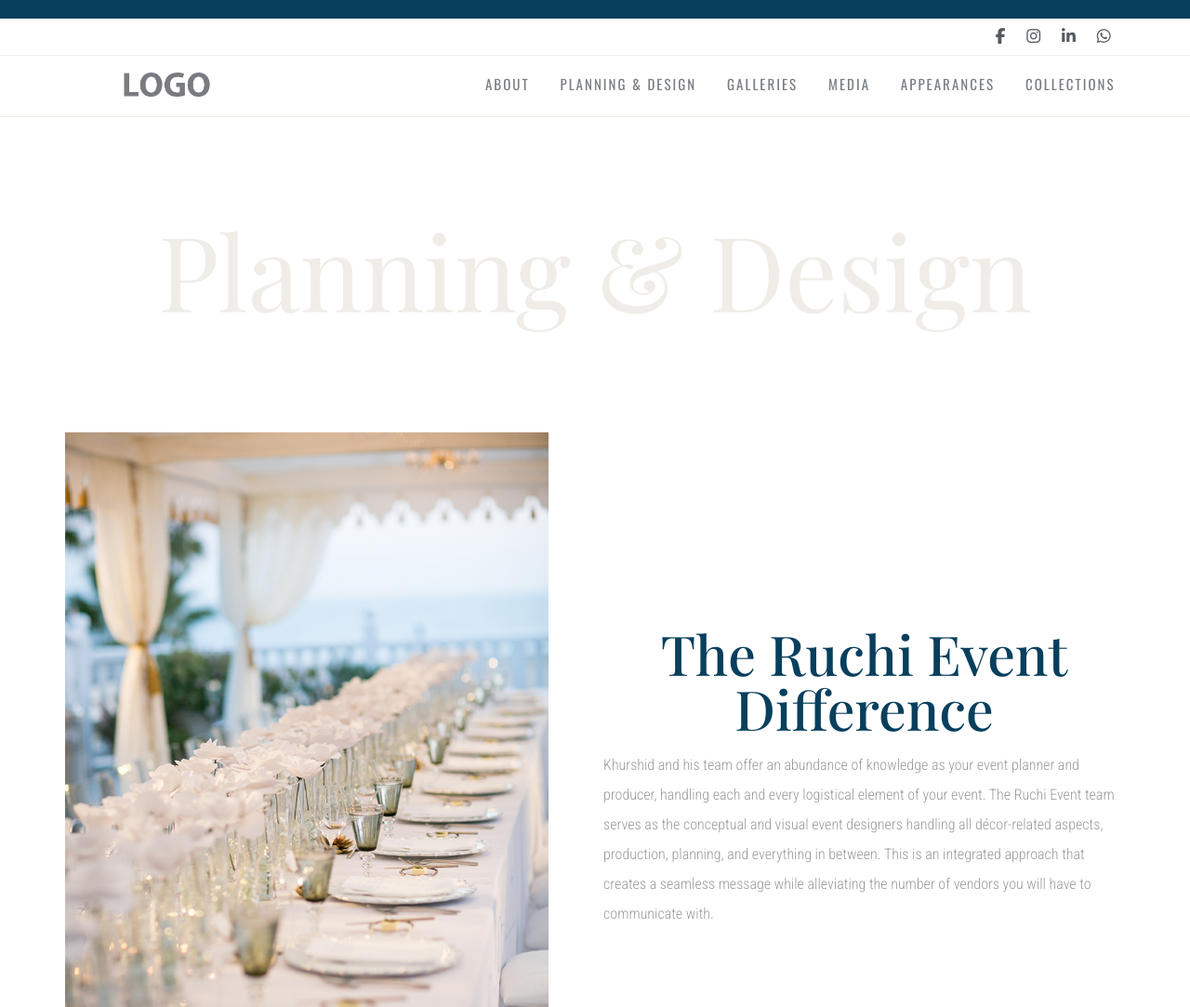
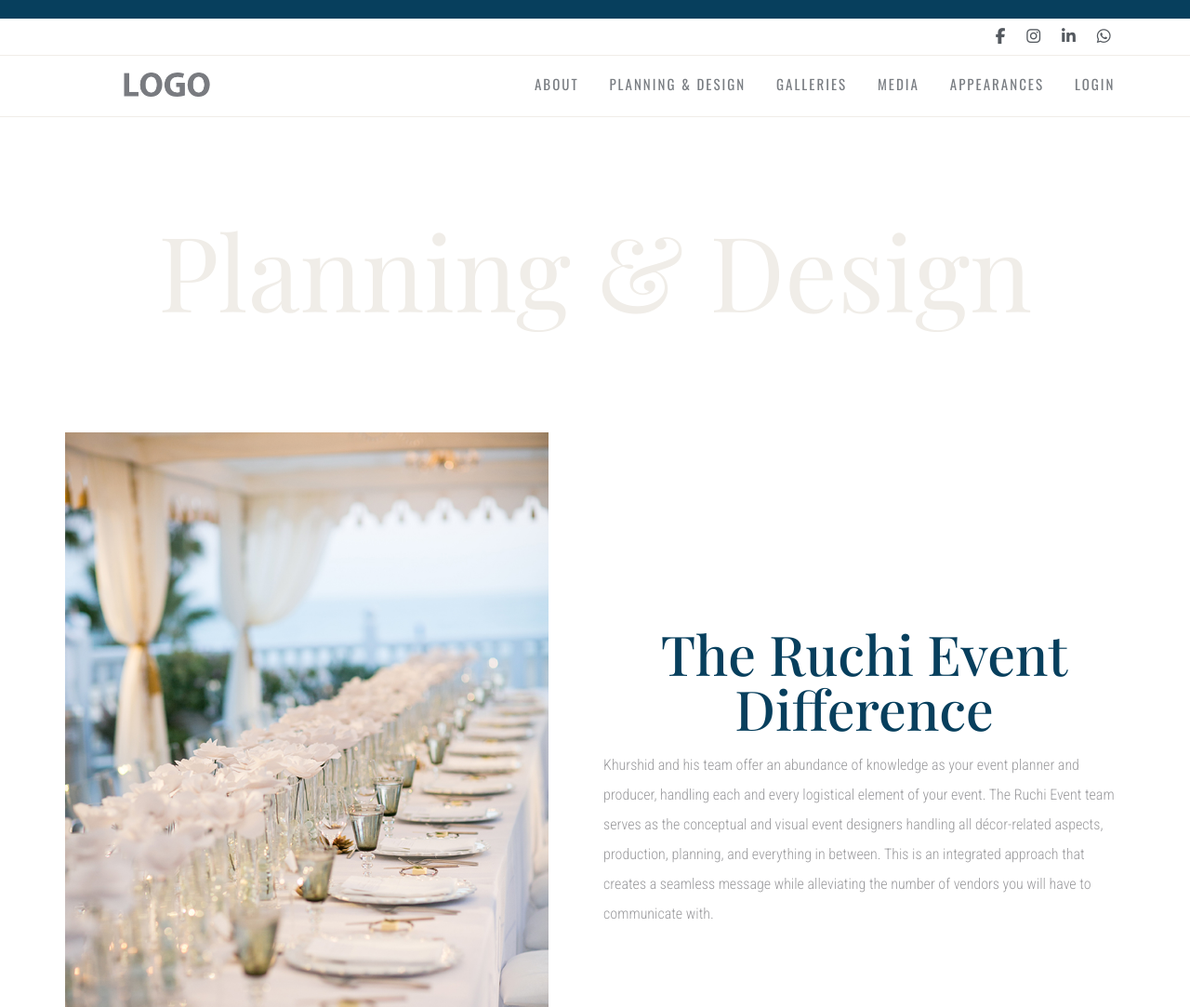
Before and after one commit to anonys6/Ruchi-Event.io, a plain HTML site: page planning.html in a window 1280 px wide. Shown: the top 1083 px of the page at 93% size. Drawn offline with nearby package versions, Linux system fonts and the light colour scheme.

Commit message:
Update planning.html
updating planning html file

```diff
--- a/planning.html
+++ b/planning.html
@@ -18,9 +18,9 @@
 
 <body>
 
-    <!----------------------------------------------------------------------------------------------->
-    <!--------------------------------------- TOP STATIC NAV  --------------------------------------->
-    <!----------------------------------------------------------------------------------------------->
+    <!-------------------------------------------------------------------------------------------------------------->
+    <!----------------------------------------------- TOP STATIC NAV ----------------------------------------------->
+    <!-------------------------------------------------------------------------------------------------------------->
 
     <div class="gap gap-20"></div>
 
@@ -40,9 +40,9 @@
     </section>
 
 
-    <!----------------------------------------------------------------------------------------------->
-    <!--------------------------------------- HEADER  ----------------------------------------------->
-    <!----------------------------------------------------------------------------------------------->
+    <!-------------------------------------------------------------------------------------------------------------->
+    <!--------------------------------------------------- HEADER --------------------------------------------------->
+    <!-------------------------------------------------------------------------------------------------------------->
 
     <header id="home">
 
@@ -54,11 +54,11 @@
 
                         <ul class="main-nav">
                             <li><a href="about.html">About</a></li>
-                            <li><a href="planning.html">Planning & Design</a></li>
+                            <li><a href="planning.html" class="nav-perma-border">Planning & Design</a></li>
                             <li><a href="#">Galleries</a></li>
                             <li><a href="#">Media</a></li>
                             <li><a href="#">Appearances</a></li>
-                            <li><a href="#">Collections</a></li>
+                            <li><a href="login.html">Login</a></li>
                         </ul>
                     </div>
                 </div>
@@ -76,6 +76,12 @@
         </div>
 
     </header>
+
+
+
+    <!-------------------------------------------------------------------------------------------------------------->
+    <!-------------------------------------------- PLANNING DIFFERENCE -------------------------------------------->
+    <!-------------------------------------------------------------------------------------------------------------->
 
     <section class="section section-planning-difference">
         <div class="container container-planning-difference">
@@ -112,6 +118,9 @@
 
 
 
+    <!-------------------------------------------------------------------------------------------------------------->
+    <!---------------------------------------------- LOOKING TO PLAN ---------------------------------------------->
+    <!-------------------------------------------------------------------------------------------------------------->
 
     <section class="section section-looking">
         <div class="container container-looking">
@@ -149,6 +158,9 @@
 
 
 
+    <!-------------------------------------------------------------------------------------------------------------->
+    <!----------------------------------------------- WHAT WE FOCUS ----------------------------------------------->
+    <!-------------------------------------------------------------------------------------------------------------->
 
     <section class="section section-focus">
         <div class="container container-focus">
@@ -189,6 +201,9 @@
 
 
 
+    <!-------------------------------------------------------------------------------------------------------------->
+    <!------------------------------------------------- OUR MOTTO ------------------------------------------------->
+    <!-------------------------------------------------------------------------------------------------------------->
 
     <section class="section section-motto">
         <div class="row row-1140">
@@ -205,7 +220,9 @@
 
 
 
-
+    <!-------------------------------------------------------------------------------------------------------------->
+    <!------------------------------------------------ HOW WE WORK ------------------------------------------------>
+    <!-------------------------------------------------------------------------------------------------------------->
 
     <section class="section section-wework">
         <div class="container container-wework">
@@ -248,8 +265,9 @@
 
 
 
-
-
+    <!-------------------------------------------------------------------------------------------------------------->
+    <!------------------------------------------------ TESTIMONIAL ------------------------------------------------>
+    <!-------------------------------------------------------------------------------------------------------------->
 
     <section class="section section-testimonial">
         <div class="container container-testimonial">
@@ -277,7 +295,9 @@
 
 
 
-
+    <!-------------------------------------------------------------------------------------------------------------->
+    <!--------------------------------------------------- FOOTER --------------------------------------------------->
+    <!-------------------------------------------------------------------------------------------------------------->
 
     <footer>
         <div class="container container-footer">
@@ -318,8 +338,6 @@
 
 
 
-    check bottom
-
     <script src="resources/js/script.js"></script>
 
 </body>
```
